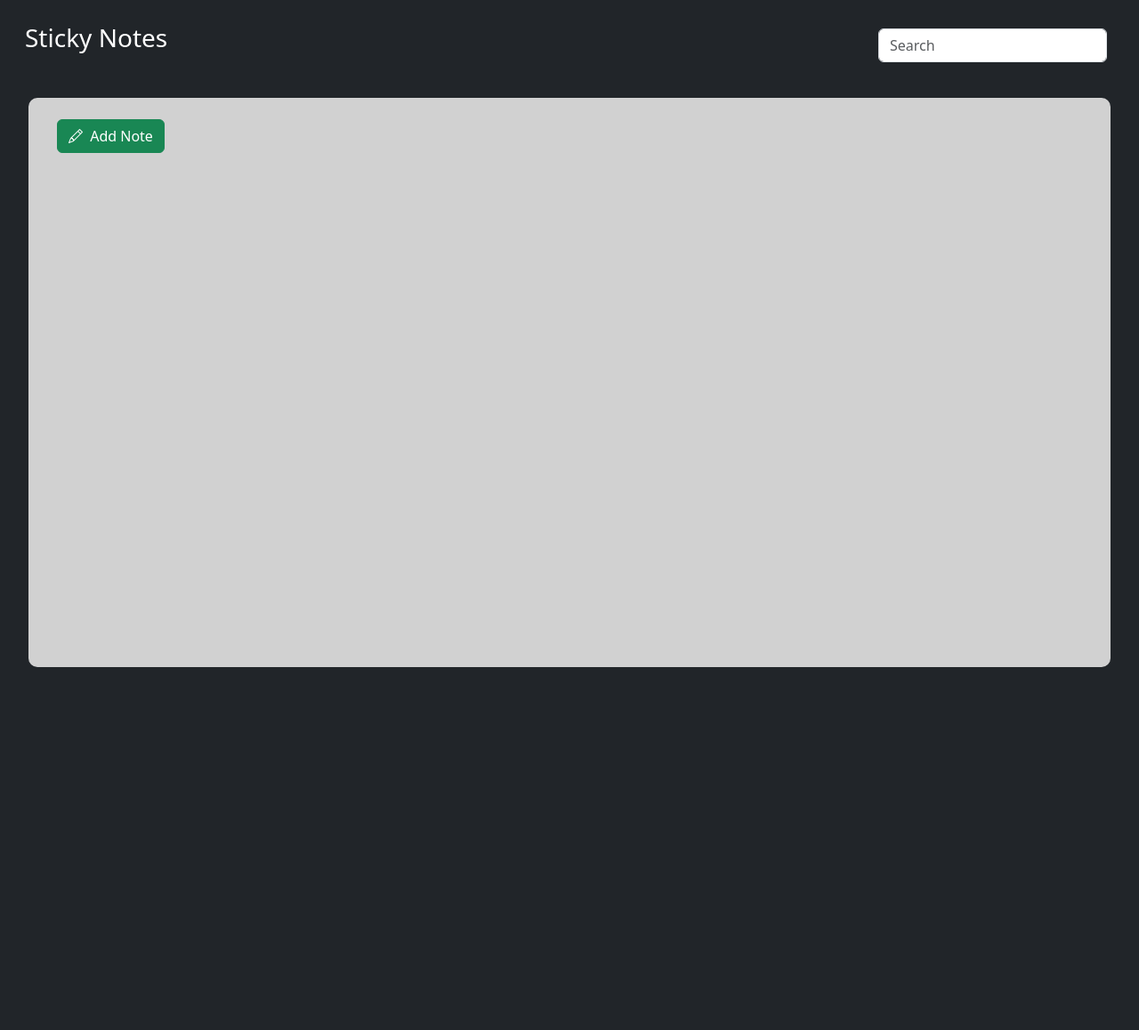
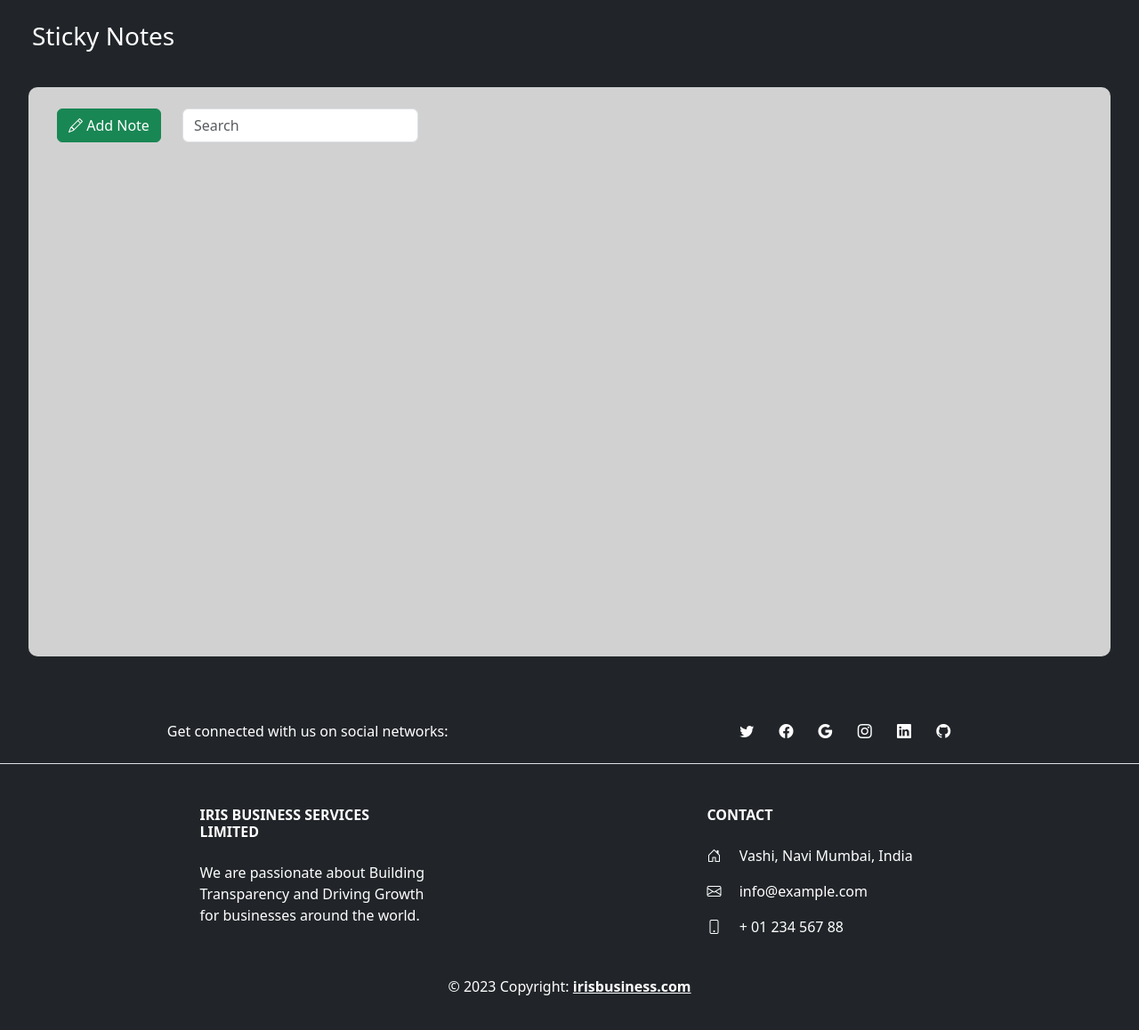
Before and after one commit to Kunal8460/Notes_VanillaJS, a plain HTML site: page index.html in a window 1280 px wide. Shown: the whole page at 89% size. Before the commit the page ends 800 px from the top, so only its background shows below. Drawn offline with nearby package versions, Linux system fonts and the light colour scheme.

Commit message:
complete

```diff
--- a/index.css
+++ b/index.css
@@ -4,7 +4,7 @@
     background-color: rgb(209, 209, 209);
     margin: auto;
     padding: 1rem;
-    margin-top: 1rem;
+    margin-top: .5rem;
     border-radius: 10px;
     overflow: auto;
 
--- a/index.html
+++ b/index.html
@@ -13,28 +13,38 @@
 </head>
 
 <body class="body">
-  <header>
-    <nav class="mx-auto px-3 py-auto navbar navbar-dark bg-dark">
+
+  <!-- header -->
+
+  <header class="sticky-top">
+    <nav class="ms-2 px-3 navbar navbar-dark bg-dark">
       <div class="container-fluid my-3">
         <h3 class="text-white">Sticky Notes</h3>
-        <form class="mt-2 d-flex" role="search">
-          <input class="form-control me-2" type="search" id="searchBox" placeholder="Search" aria-label="Search" />
-        </form>
       </div>
     </nav>
   </header>
 
   <div class="setbg">
-    <div class="mx-3 my-2">
-      <button id="createBtn" class="btn btn-success" data-bs-toggle="modal" data-bs-target="#addNoteModal">
-        <i class="bi bi-pencil pe-1"></i>
-        Add Note
-      </button>
+    <div class="mx-3 my-2 d-flex">
+      <div>
+        <button id="createBtn" class="fs-6 bi bi-pencil btn btn-success me-4" data-bs-toggle="modal"
+          data-bs-target="#addNoteModal">
+          <!-- <i class="bi bi-pencil pe-1"></i> -->
+          Add Note
+        </button>
+      </div>
+      <div>
+        <input class="form-control me-2" type="search" id="searchBox" placeholder="Search" aria-label="Search" />
+      </div>
     </div>
 
     <!-- Cards -->
 
-    <div class="row" id="notes-card"></div>
+    <div class="row" id="notes-card">
+
+    </div>
+
+    <!-- Modal -->
 
     <div class="modal fade" id="addNoteModal" tabindex="-1" aria-labelledby="addNoteModalLabel" aria-hidden="true">
       <div class="modal-dialog modal-dialog-centered">
@@ -71,6 +81,54 @@
       </div>
     </div>
   </div>
+
+  <!-- footer -->
+
+  <footer class="my-5 text-center bg-dark text-white text-lg-start " style="background-color: rgb(209, 209, 209);;">
+    <section class="d-flex justify-content-center justify-content-lg-around p-4 border-bottom">
+      <div class="d-none d-lg-inline">
+        <span>Get connected with us on social networks:</span>
+      </div>
+
+      <div>
+        <i class="me-4 bi bi-twitter"></i>
+        <i class="me-4 bi bi-facebook"></i>
+        <i class="me-4 bi bi-google"></i>
+        <i class="me-4 bi bi-instagram"></i>
+        <i class="me-4 bi bi-linkedin"></i>
+        <i class="me-4 bi bi-github"></i>
+      </div>
+    </section>
+
+    <section class="">
+      <div class="container text-center text-md-start mt-5">
+        <div class="row mt-3">
+          <div class="col-md-3 col-lg-4 col-xl-3 mx-auto mb-4">
+            <h6 class="text-uppercase fw-bold mb-4">
+              IRIS Business Services Limited
+            </h6>
+            <p>
+              We are passionate about Building Transparency and Driving Growth for businesses around the world.
+            </p>
+          </div>
+
+          <div class="col-md-4 col-lg-3 col-xl-3 mx-auto mb-md-0 mb-4">
+            <h6 class="text-uppercase fw-bold mb-4">Contact</h6>
+            <p><i class="bi bi-house-door me-3"></i> Vashi, Navi Mumbai, India</p>
+            <p>
+              <i class="bi bi-envelope me-3"></i>
+              info@example.com
+            </p>
+            <p><i class="bi bi-phone me-3"></i> + 01 234 567 88</p>
+          </div>
+        </div>
+      </div>
+    </section>
+    <div class="text-center pt-3">
+      © 2023 Copyright:
+      <a class=" text-reset fw-bold" href="https://irisbusiness.com/">irisbusiness.com</a>
+    </div>
+  </footer>
 </body>
 <script>
   $(document).ready(function () {
@@ -83,6 +141,26 @@
       $(".modal-title").text("Add Note");
     })
 
+
+    $(".expandbtn").click(function (event) {
+      let button = event.target
+      let contentElement = button.parentElement
+      let id = button.parentElement.previousElementSibling.previousElementSibling.value
+      let notes = localStorage.getItem("notes");
+      notes = JSON.parse(notes)
+      notes.forEach(item => {
+        if (item.id === id) {
+          contentElement.innerHTML = item.content;
+          contentElement.nextElementSibling.classList.remove("d-none")
+        }
+      });
+
+    });
+    $(".showlessbtn").click(function (event) {
+
+    })
+
+
   });
 </script>
 <script src="./index.js"></script>
--- a/index.js
+++ b/index.js
@@ -13,6 +13,9 @@ if (localStorage.getItem("notes") !== null) {
 
 searchBox.addEventListener("input", (e) => {
   tempNotes = [];
+  if (e.target.value === "") {
+    showNotes();
+  } else {
     notes.forEach((items) => {
       title = items.title;
       content = items.content;
@@ -29,7 +32,7 @@ searchBox.addEventListener("input", (e) => {
           <div class="card-body">
           <input type="hidden" id="noteid" value="${item.id}"/>
           <h5 class="card-title">${item.title}</h5>
-              <p class="card-text">
+          <p class="card-text overflow-y-auto" style='height:15vh'>
           ${item.content}
           </p>
           <button class="btn-edit btn btn-primary bi bi-pencil-square" onclick="fillData(${item.id})" data-bs-toggle="modal" data-bs-target="#addNoteModal" ></button>
@@ -41,6 +44,7 @@ searchBox.addEventListener("input", (e) => {
         });
       }
     });
+  }
 });
 
 function formValidation(event) {
@@ -116,10 +120,10 @@ function showNotes() {
       notesCard.innerHTML += `<div class="col-md-6 col-lg-3 col-sm-6">
       <div class="m-2">
         <div class="card">
-          <div class="card-body">
+          <div class="card-body ">
           <input type="hidden" id="noteid" value="${item.id}"/>
             <h5 class="card-title">${item.title}</h5>
-            <p class="card-text">
+            <p class="card-text overflow-y-auto" style='height:15vh'>
               ${item.content}
             </p>
             <button class="btn-edit btn btn-primary bi bi-pencil-square" onclick="fillData(${item.id})" data-bs-toggle="modal" data-bs-target="#addNoteModal" ></button>
```
Lines whose indentation alone changed are shown as unchanged.
